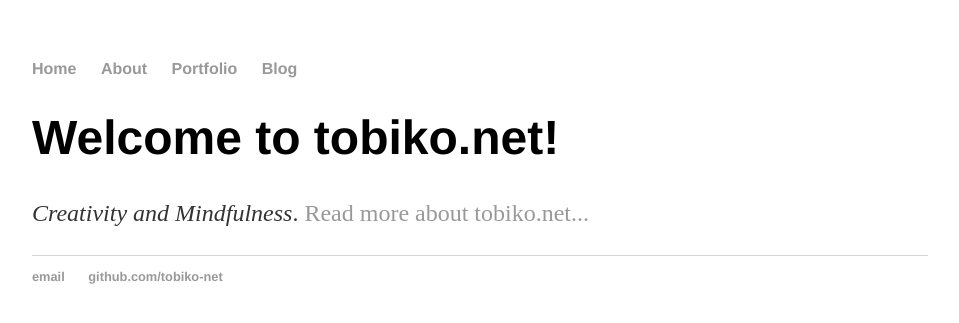
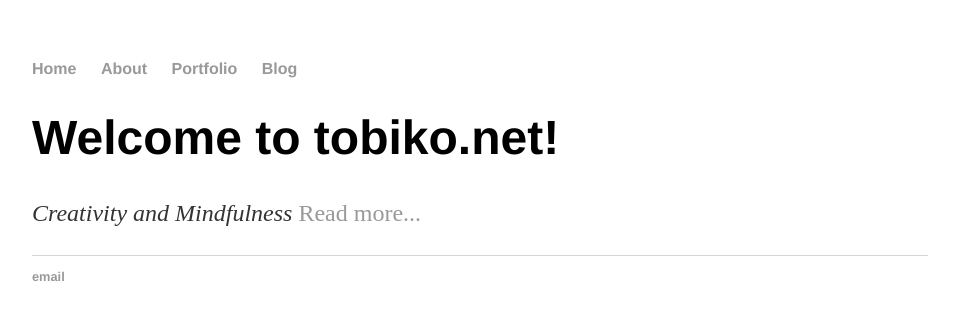
Before and after one commit to tobiko-net/tobiko-net.github.io, a Jekyll site: the page built from index.html, in a window 1280 px wide. Shown: the top 323 px of the page, without its empty margins (160-1119 px from the left). Built offline with Jekyll 4.4.1, drawn with Linux system fonts in a browser that asks for light colours.

Commit message:
Update index.html
refer to default layout

```diff
--- a/index.html
+++ b/index.html
@@ -1,30 +1,8 @@
-<!DOCTYPE html>
-<html>
-	<head>
-		<title>tobiko.net</title>
-		<!-- link to main stylesheet -->
-		<link rel="stylesheet" type="text/css" href="/css/main.css">
-	</head>
-	<body>
-		<nav>
-    		<ul>
-        		<li><a href="/">Home</a></li>
-	        	<li><a href="/about">About</a></li>
-        		<li><a href="/portfolio">Portfolio</a></li>
-        		<li><a href="/blog">Blog</a></li>
-    		</ul>
-		</nav>
-		<div class="container">
-    		<div class="blurb">
-        		<h1>Welcome to tobiko.net!</h1>
-				<p><em>Creativity and Mindfulness</em>. <a href="/about">Read more about tobiko.net...</a></p>
-    		</div><!-- /.blurb -->
-		</div><!-- /.container -->
-		<footer>
-    		<ul>
-        		<li><a href="mailto:">email</a></li>
-        		<li><a href="https://github.com/tobiko-net">github.com/tobiko-net</a></li>
-			</ul>
-		</footer>
-	</body>
-</html>
+---
+layout: default
+title: tobiko.net
+---
+<div class="blurb">
+	<h1>Welcome to tobiko.net!</h1>
+	<p><em>Creativity and Mindfulness</em> <a href="/about">Read more...</a></p>
+</div><!-- /.blurb -->
```
